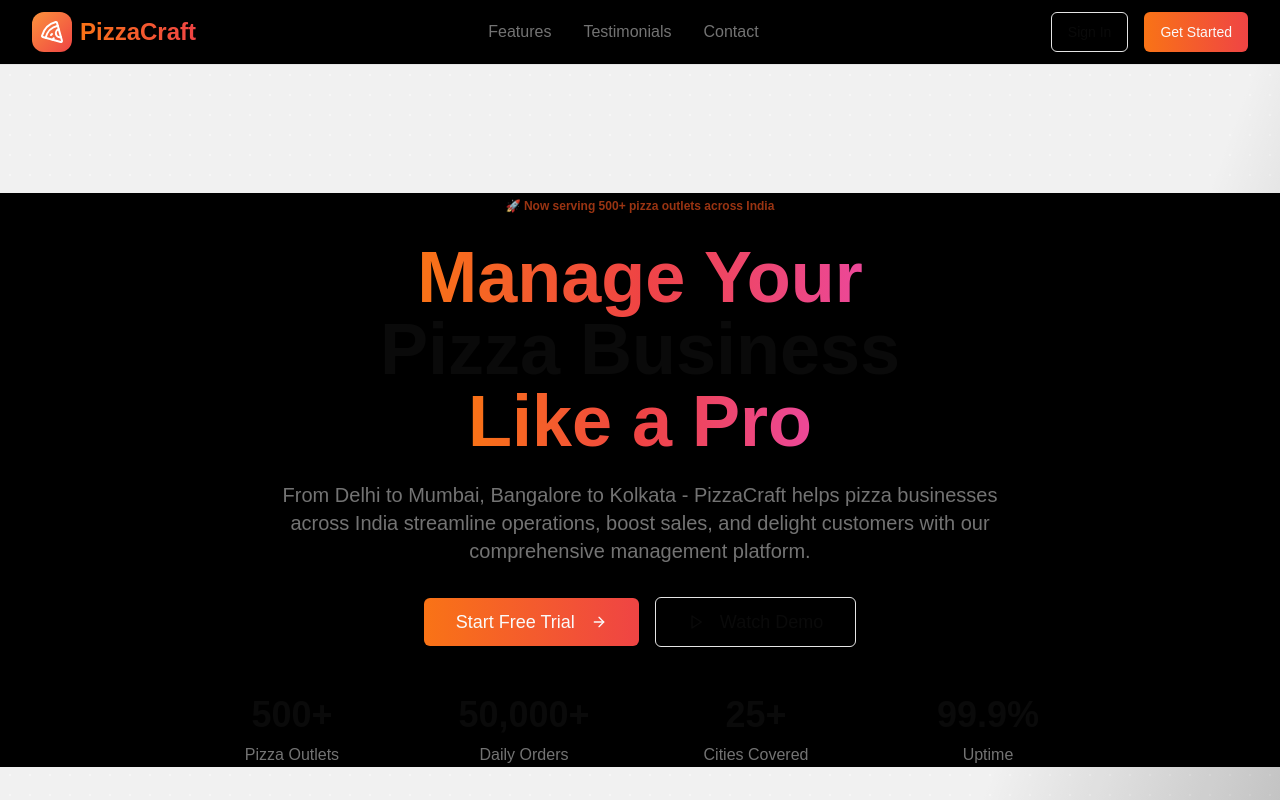
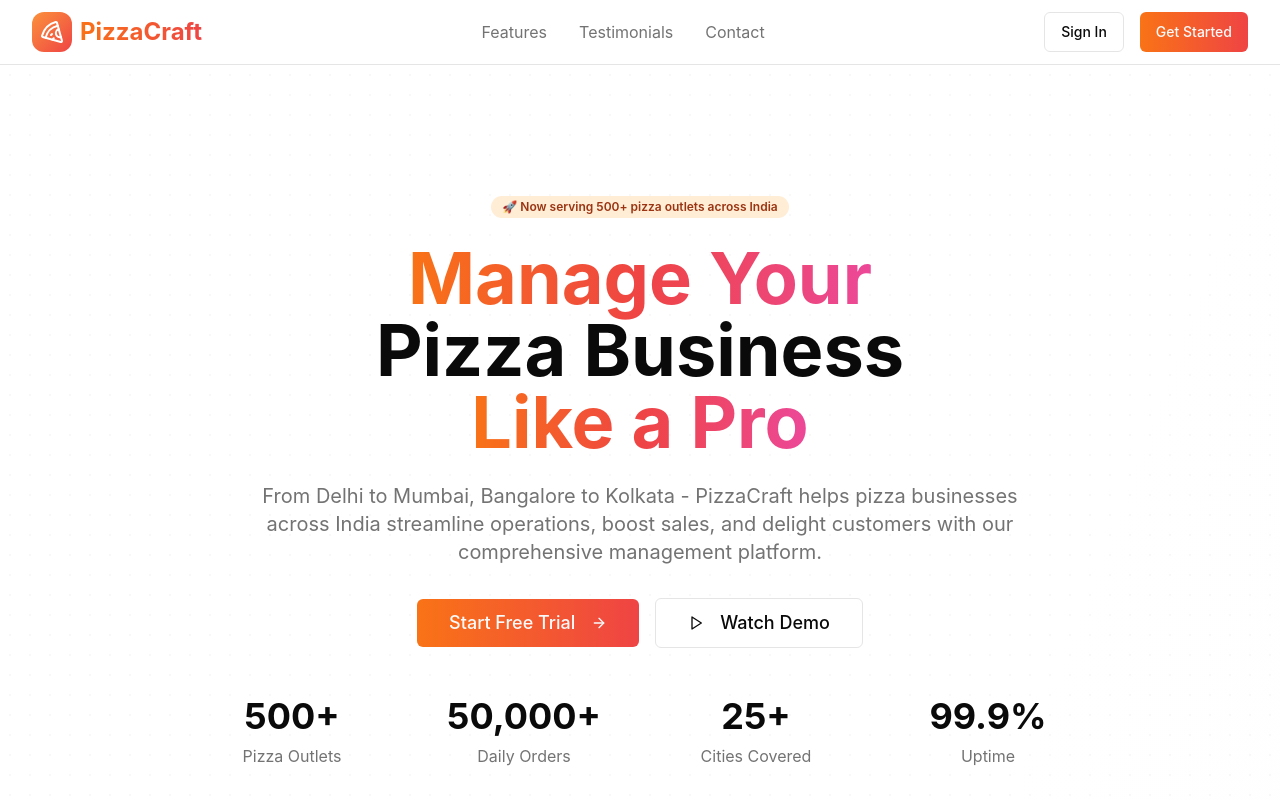
Before and after one commit to Yankit7039/pizza-management, a Next.js app: page / in a window 1280 px wide. Shown: the top 800 px of the page. Built offline with nearby package versions, Linux system fonts and the light colour scheme.

Commit message:
Fifth Commit

```diff
--- a/app/dashboard/analytics/page.tsx
+++ b/app/dashboard/analytics/page.tsx
@@ -211,8 +211,8 @@ export default function AnalyticsPage() {
             </CardTitle>
             <CardDescription>Peak hours analysis</CardDescription>
           </CardHeader>
-          <CardContent>
-            <ChartContainer config={chartConfig} className="h-[300px]">
+          <CardContent className="h-[400px] w-[500px]">
+            <ChartContainer config={chartConfig} className="h-full w-full">
               <ResponsiveContainer width="100%" height="100%">
                 <BarChart data={hourlyData}>
                   <XAxis dataKey="hour" />
--- a/app/dashboard/page.tsx
+++ b/app/dashboard/page.tsx
@@ -17,6 +17,7 @@ import {
   ArrowDownRight,
   ChevronRight,
 } from "lucide-react"
+import Link from "next/link"
 import { AreaChart, Area, XAxis, YAxis, ResponsiveContainer, PieChart, Pie, Cell, Tooltip } from "recharts"
 
 const salesData = [
@@ -330,6 +331,7 @@ export default function Dashboard() {
                 Latest pizza orders
               </CardDescription>
             </div>
+            <Link href="/dashboard/orders">
               <Button
                 variant="ghost"
                 className="text-gray-400 hover:text-white"
@@ -337,6 +339,7 @@ export default function Dashboard() {
                 View all
                 <ChevronRight className="h-4 w-4 ml-1" />
               </Button>
+            </Link>
           </CardHeader>
           <CardContent>
             <div className="overflow-x-auto">
--- a/app/globals.css
+++ b/app/globals.css
@@ -2,11 +2,15 @@
 @tailwind components;
 @tailwind utilities;
 
-body {
-  font-family: Arial, Helvetica, sans-serif;
+@layer utilities {
+  .orange-25 {
+    background-color: #fef7f0;
+  }
+  .orange-50 {
+    background-color: #fef2e6;
+  }
 }
 
-@layer base {
 :root {
   --background: 0 0% 100%;
   --foreground: 0 0% 3.9%;
@@ -14,7 +18,7 @@ body {
   --card-foreground: 0 0% 3.9%;
   --popover: 0 0% 100%;
   --popover-foreground: 0 0% 3.9%;
-    --primary: 22 100% 60%;
+  --primary: 24 100% 50%; /* #FF6600 - Orange pizza theme */
   --primary-foreground: 0 0% 98%;
   --secondary: 0 0% 96.1%;
   --secondary-foreground: 0 0% 9%;
@@ -26,108 +30,108 @@ body {
   --destructive-foreground: 0 0% 98%;
   --border: 0 0% 89.8%;
   --input: 0 0% 89.8%;
-    --ring: 0 0% 3.9%;
-    --chart-1: 12 76% 61%;
-    --chart-2: 173 58% 39%;
-    --chart-3: 197 37% 24%;
-    --chart-4: 43 74% 66%;
-    --chart-5: 27 87% 67%;
+  --ring: 24 100% 50%;
   --radius: 0.5rem;
-    --sidebar-background: 0 0% 98%;
-    --sidebar-foreground: 240 5.3% 26.1%;
-    --sidebar-primary: 240 5.9% 10%;
-    --sidebar-primary-foreground: 0 0% 98%;
-    --sidebar-accent: 240 4.8% 95.9%;
-    --sidebar-accent-foreground: 240 5.9% 10%;
-    --sidebar-border: 220 13% 91%;
-    --sidebar-ring: 217.2 91.2% 59.8%;
-  }
-
-  .dark {
-    --background: 0 0% 0%;
-    --foreground: 0 0% 98%;
-    --card: 0 0% 0%;
-    --card-foreground: 0 0% 98%;
-    --popover: 0 0% 0%;
-    --popover-foreground: 0 0% 98%;
-    --primary: 22 100% 60%;
-    --primary-foreground: 0 0% 98%;
-    --secondary: 0 0% 8%;
-    --secondary-foreground: 0 0% 98%;
-    --muted: 0 0% 8%;
-    --muted-foreground: 0 0% 65%;
-    --accent: 0 0% 8%;
-    --accent-foreground: 0 0% 98%;
-    --destructive: 0 62.8% 30.6%;
-    --destructive-foreground: 0 0% 98%;
-    --border: 0 0% 14.9%;
-    --input: 0 0% 14.9%;
-    --ring: 0 0% 83.1%;
   --chart-1: 220 70% 50%;
   --chart-2: 160 60% 45%;
   --chart-3: 30 80% 55%;
   --chart-4: 280 65% 60%;
   --chart-5: 340 75% 55%;
-    --sidebar-background: 0 0% 8%;
-    --sidebar-foreground: 0 0% 98%;
-    --sidebar-primary: 22 100% 60%;
-    --sidebar-primary-foreground: 0 0% 98%;
-    --sidebar-accent: 0 0% 8%;
-    --sidebar-accent-foreground: 0 0% 98%;
-    --sidebar-border: 0 0% 14.9%;
-    --sidebar-ring: 217.2 91.2% 59.8%;
 }
+
+.dark {
+  --background: 240 10% 3.9%;
+  --foreground: 0 0% 98%;
+  --card: 240 10% 3.9%;
+  --card-foreground: 0 0% 98%;
+  --popover: 240 10% 3.9%;
+  --popover-foreground: 0 0% 98%;
+  --primary: 24 100% 50%; /* Keep same orange in dark mode */
+  --primary-foreground: 0 0% 98%;
+  --secondary: 240 3.7% 15.9%;
+  --secondary-foreground: 0 0% 98%;
+  --muted: 240 3.7% 15.9%;
+  --muted-foreground: 240 5% 64.9%;
+  --accent: 240 3.7% 15.9%;
+  --accent-foreground: 0 0% 98%;
+  --destructive: 0 62.8% 30.6%;
+  --destructive-foreground: 0 0% 98%;
+  --border: 240 3.7% 15.9%;
+  --input: 240 3.7% 15.9%;
+  --ring: 24 100% 50%;
+  --chart-1: 220 70% 50%;
+  --chart-2: 160 60% 45%;
+  --chart-3: 30 80% 55%;
+  --chart-4: 280 65% 60%;
+  --chart-5: 340 75% 55%;
 }
 
 @layer base {
   * {
     @apply border-border;
   }
-
-  html {
-    @apply bg-black dark:bg-black;
+  body {
+    @apply bg-background text-foreground;
+    font-family: "Inter", sans-serif;
+  }
 }
 
-  body {
-    @apply bg-black text-foreground dark:bg-black;
+@layer components {
+  .animate-fade-in {
+    animation: fadeIn 0.6s ease-out forwards;
   }
 
-  #__next {
-    @apply bg-black dark:bg-black;
+  .animate-slide-up {
+    animation: slideUp 0.8s ease-out forwards;
   }
 
-  [data-nextjs-scroll-focus-boundary] {
-    @apply bg-black dark:bg-black;
+  .hero-gradient {
+    background: linear-gradient(135deg, hsl(var(--primary)) 0%, hsl(var(--primary)) 50%, hsl(24 95% 45%) 100%);
   }
 
-  /* Gradient Text and Background */
-  .gradient-text {
-    @apply bg-gradient-to-r from-orange-500 to-red-500 bg-clip-text text-transparent;
+  /* Ensure proper contrast in light mode */
+  .light {
+    --primary: 24 100% 50%; /* #FF6600 */
+    --primary-foreground: 0 0% 100%; /* White text on orange */
   }
 
-  .gradient-bg {
-    @apply bg-gradient-to-r from-orange-500 to-red-500;
+  /* Status badges with proper contrast */
+  .status-pending {
+    @apply bg-yellow-100 text-yellow-800 dark:bg-yellow-900/20 dark:text-yellow-400;
+  }
+
+  .status-preparing {
+    @apply bg-blue-100 text-blue-800 dark:bg-blue-900/20 dark:text-blue-400;
+  }
+
+  .status-ready {
+    @apply bg-green-100 text-green-800 dark:bg-green-900/20 dark:text-green-400;
+  }
+
+  .status-delivered {
+    @apply bg-gray-100 text-gray-800 dark:bg-gray-700 dark:text-gray-300;
+  }
+
+  .status-cancelled {
+    @apply bg-red-100 text-red-800 dark:bg-red-900/20 dark:text-red-400;
   }
 }
 
 @layer utilities {
-  .animate-fade-in {
-    animation: fade-in 0.5s ease-out;
+  .text-balance {
+    text-wrap: balance;
   }
 
   .bg-grid-pattern {
     background-image: radial-gradient(circle, hsl(var(--muted-foreground)) 1px, transparent 1px);
     background-size: 20px 20px;
   }
-
-  .text-balance {
-    text-wrap: balance;
 }
 
-  @keyframes fade-in {
+@keyframes fadeIn {
   from {
     opacity: 0;
-      transform: translateY(10px);
+    transform: translateY(20px);
   }
   to {
     opacity: 1;
@@ -135,49 +139,284 @@ body {
   }
 }
 
-  /* Force black background globally */
-  .dashboard-bg {
-    @apply bg-black !important;
+@keyframes slideUp {
+  from {
+    opacity: 0;
+    transform: translateY(40px);
   }
-
-  /* Responsive utilities */
-  .container {
-    @apply w-full mx-auto px-4 sm:px-6 lg:px-8;
-  }
-
-  /* Improved scrollbar for dark mode */
-  .scrollbar-thin {
-    scrollbar-width: thin;
-    scrollbar-color: hsl(var(--muted-foreground)) black;
-  }
-
-  .scrollbar-thin::-webkit-scrollbar {
-    width: 6px;
-    height: 6px;
-  }
-
-  .scrollbar-thin::-webkit-scrollbar-track {
-    background: transparent;
-  }
-
-  .scrollbar-thin::-webkit-scrollbar-thumb {
-    background-color: hsl(var(--muted-foreground));
-    border-radius: 3px;
+  to {
+    opacity: 1;
+    transform: translateY(0);
   }
 }
 
-/* Force dark mode everywhere */
-body,
-#__next,
-main,
-div {
-  background-color: black !important;
+/* Custom scrollbar styling */
+.custom-scrollbar::-webkit-scrollbar {
+  width: 8px;
+  height: 8px;
 }
 
-/* Override any grey backgrounds */
-.bg-gray-50,
-.bg-gray-100,
-.bg-muted,
-.bg-background {
-  background-color: black !important;
+.custom-scrollbar::-webkit-scrollbar-track {
+  background: hsl(var(--muted));
 }
+
+.custom-scrollbar::-webkit-scrollbar-thumb {
+  background: hsl(var(--border));
+  border-radius: 4px;
+}
+
+.custom-scrollbar::-webkit-scrollbar-thumb:hover {
+  background: hsl(var(--muted-foreground));
+}
+
+/* Pizza specific animations */
+.pizza-float {
+  animation: float 6s ease-in-out infinite;
+}
+
+@keyframes float {
+  0%, 100% {
+    transform: translateY(0px);
+  }
+  50% {
+    transform: translateY(-20px);
+  }
+}
+
+/* Comprehensive Mobile Responsiveness */
+@media (max-width: 640px) {
+  .container {
+    padding-left: 1rem;
+    padding-right: 1rem;
+  }
+
+  .grid-cols-auto-fit {
+    grid-template-columns: repeat(auto-fit, minmax(280px, 1fr));
+  }
+
+  /* Adjust font sizes for mobile */
+  .text-4xl {
+    font-size: 2.25rem !important;
+    line-height: 2.5rem !important;
+  }
+
+  .text-5xl {
+    font-size: 2.5rem !important;
+    line-height: 1.2 !important;
+  }
+
+  .text-6xl {
+    font-size: 2.75rem !important;
+    line-height: 1.1 !important;
+  }
+
+  .text-7xl {
+    font-size: 3rem !important;
+    line-height: 1.1 !important;
+  }
+
+  /* Navigation responsive */
+  nav .max-w-7xl {
+    padding-left: 1rem;
+    padding-right: 1rem;
+  }
+
+  /* Hero section mobile */
+  .py-20 {
+    padding-top: 3rem !important;
+    padding-bottom: 3rem !important;
+  }
+
+  .lg\\:py-32 {
+    padding-top: 4rem !important;
+    padding-bottom: 4rem !important;
+  }
+
+  /* Grid layouts mobile */
+  .grid-cols-2 {
+    grid-template-columns: repeat(1, minmax(0, 1fr)) !important;
+    gap: 1rem !important;
+  }
+
+  .md\\:grid-cols-3 {
+    grid-template-columns: repeat(1, minmax(0, 1fr)) !important;
+  }
+
+  .md\\:grid-cols-4 {
+    grid-template-columns: repeat(1, minmax(0, 1fr)) !important;
+  }
+
+  .lg\\:grid-cols-4 {
+    grid-template-columns: repeat(1, minmax(0, 1fr)) !important;
+  }
+
+  .lg\\:grid-cols-5 {
+    grid-template-columns: repeat(2, minmax(0, 1fr)) !important;
+    gap: 1rem !important;
+  }
+
+  /* Card padding mobile */
+  .p-6 {
+    padding: 1rem !important;
+  }
+
+  .p-8 {
+    padding: 1.5rem !important;
+  }
+
+  .p-12 {
+    padding: 2rem !important;
+  }
+
+  /* Button sizing mobile */
+  .px-8 {
+    padding-left: 1.5rem !important;
+    padding-right: 1.5rem !important;
+  }
+
+  .py-6 {
+    padding-top: 0.75rem !important;
+    padding-bottom: 0.75rem !important;
+  }
+
+  /* Text sizing mobile */
+  .text-xl {
+    font-size: 1.125rem !important;
+    line-height: 1.75rem !important;
+  }
+
+  .text-2xl {
+    font-size: 1.25rem !important;
+    line-height: 1.75rem !important;
+  }
+
+  .text-3xl {
+    font-size: 1.5rem !important;
+    line-height: 2rem !important;
+  }
+
+  /* Spacing mobile */
+  .mb-8 {
+    margin-bottom: 1.5rem !important;
+  }
+
+  .mb-12 {
+    margin-bottom: 2rem !important;
+  }
+
+  .mb-16 {
+    margin-bottom: 2.5rem !important;
+  }
+
+  .gap-8 {
+    gap: 1.5rem !important;
+  }
+
+  /* Max width containers mobile */
+  .max-w-7xl {
+    padding-left: 1rem;
+    padding-right: 1rem;
+  }
+
+  .max-w-4xl {
+    padding-left: 1rem;
+    padding-right: 1rem;
+  }
+
+  .max-w-3xl {
+    padding-left: 1rem;
+    padding-right: 1rem;
+  }
+
+  .max-w-2xl {
+    padding-left: 1rem;
+    padding-right: 1rem;
+  }
+}
+
+/* Fix button contrast issues */
+.btn-primary {
+  background-color: hsl(var(--primary));
+  color: hsl(var(--primary-foreground));
+}
+
+.btn-primary:hover {
+  background-color: hsl(24 100% 45%);
+}
+
+/* Tablet responsiveness */
+@media (max-width: 768px) {
+  .dashboard-content {
+    padding: 1rem;
+  }
+
+  .mobile-responsive-grid {
+    grid-template-columns: 1fr;
+    gap: 1rem;
+  }
+
+  /* Tablet specific overrides */
+  .md\\:grid-cols-2 {
+    grid-template-columns: repeat(1, minmax(0, 1fr)) !important;
+  }
+
+  .md\\:grid-cols-3 {
+    grid-template-columns: repeat(2, minmax(0, 1fr)) !important;
+    gap: 1.5rem !important;
+  }
+
+  .lg\\:grid-cols-5 {
+    grid-template-columns: repeat(3, minmax(0, 1fr)) !important;
+  }
+
+  /* Reduce font sizes slightly for tablets */
+  .text-6xl {
+    font-size: 3.5rem !important;
+  }
+
+  .text-7xl {
+    font-size: 4rem !important;
+  }
+
+  /* Adjust padding for tablets */
+  .py-20 {
+    padding-top: 4rem !important;
+    padding-bottom: 4rem !important;
+  }
+}
+
+/* Additional mobile-first responsive utilities */
+@media (max-width: 480px) {
+  /* Extra small screens - phones in portrait */
+  .text-lg {
+    font-size: 1rem !important;
+    line-height: 1.5rem !important;
+  }
+
+  /* Force single column for city grid on very small screens */
+  .lg\\:grid-cols-5 {
+    grid-template-columns: repeat(1, minmax(0, 1fr)) !important;
+  }
+
+  /* Reduce button padding on very small screens */
+  .px-8 {
+    padding-left: 1rem !important;
+    padding-right: 1rem !important;
+  }
+
+  /* Smaller card padding */
+  .p-6 {
+    padding: 0.75rem !important;
+  }
+
+  /* Navigation mobile menu */
+  .hidden.md\\:flex {
+    display: none !important;
+  }
+
+  /* Flex direction changes for mobile */
+  .flex-col.sm\\:flex-row {
+    flex-direction: column !important;
+    gap: 0.75rem !important;
+  }
+}
```
Also changed, not shown: app/dashboard/orders/page.tsx (+7 -4 lines), app/home/page.tsx (+75 -98 lines), components/app-sidebar.tsx (+8 -3 lines), components/dashboard-header.tsx (+6 -4 lines). Lines whose indentation alone changed are shown as unchanged.
